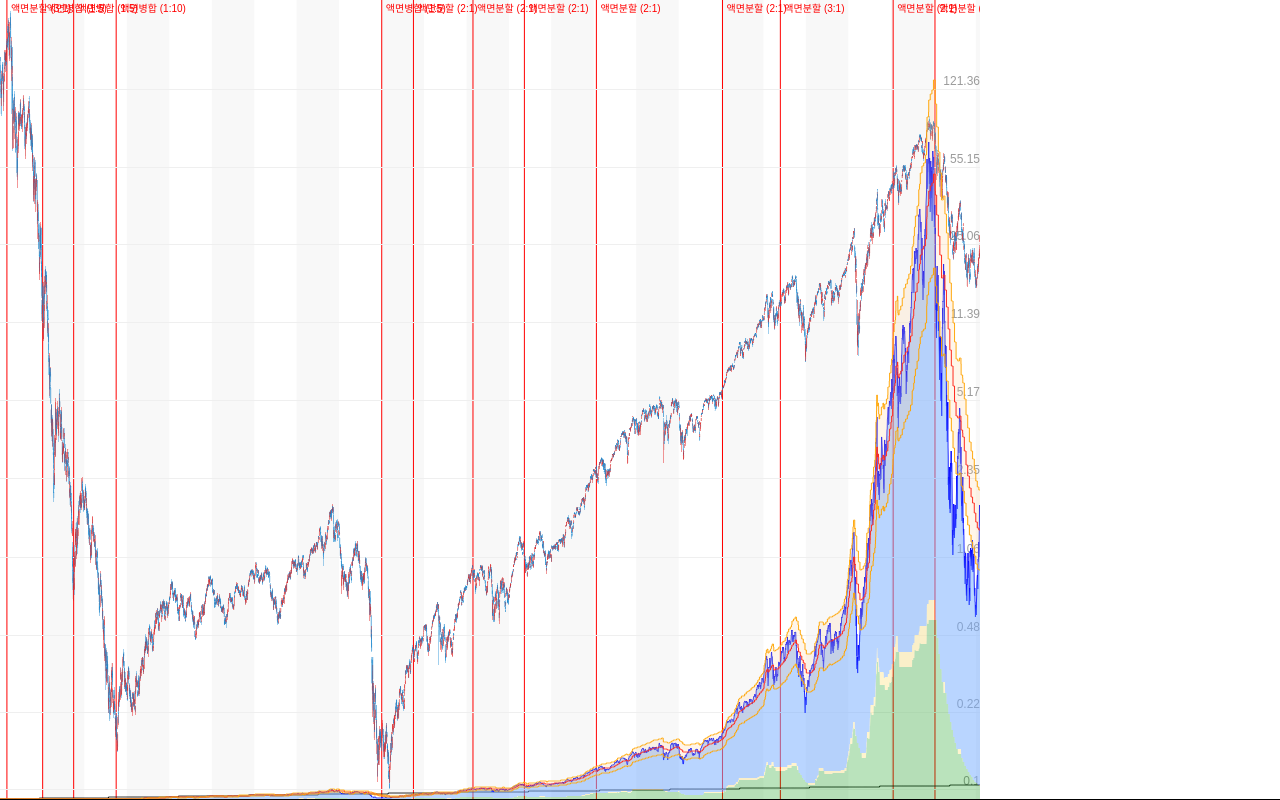
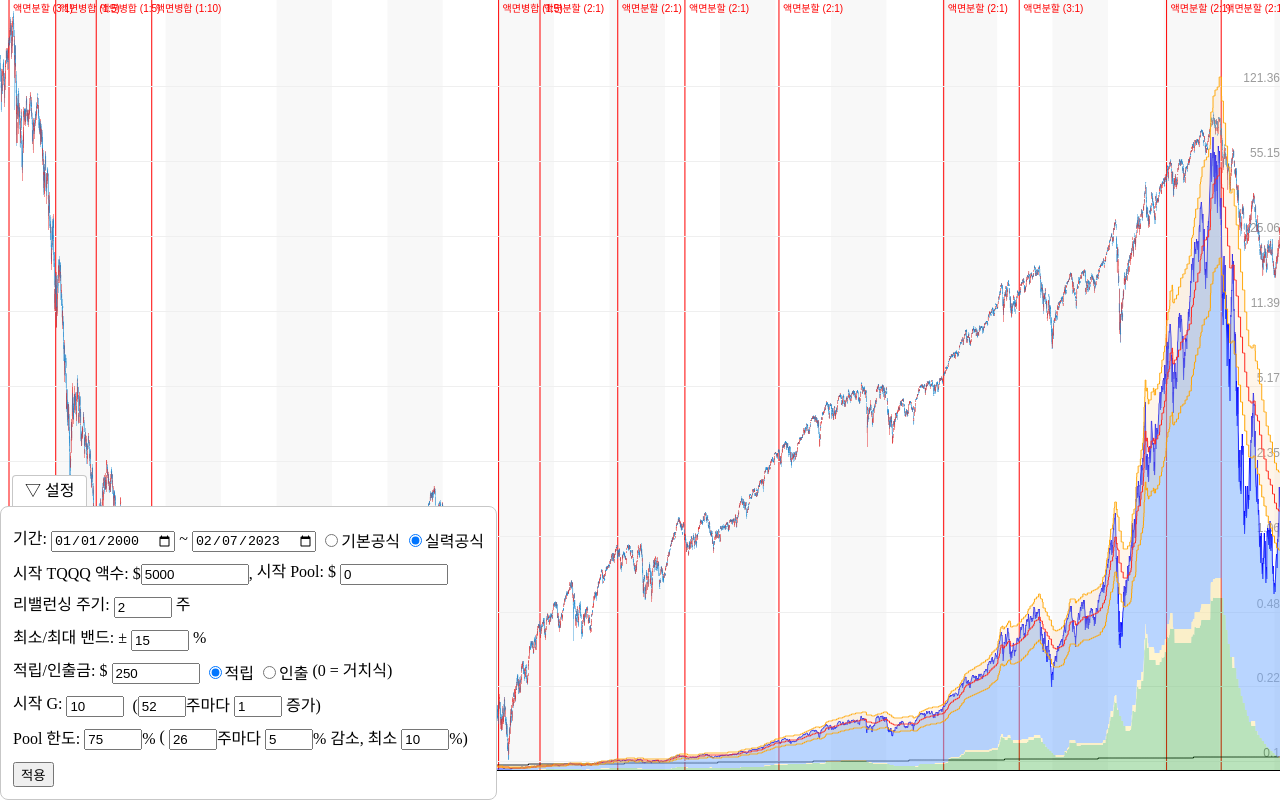
Before and after one commit to Droomii/vr-simul, a React (Create React App) app: page / in a window 1280 px wide. Built offline with nearby package versions, Linux system fonts and the light colour scheme.

Commit message:
new data parsing function

```diff
--- a/src/App.tsx
+++ b/src/App.tsx
@@ -3,6 +3,7 @@ import './App.css';
 import ChartMain from "./common/component/chart/ChartMain";
 import styles from "./App.module.scss";
 import ChartContextProvider from "./context/ChartContextProvider";
+import ChartSettings from "./common/component/settings/ChartSettings";
 
 function App() {
   return (
@@ -13,6 +14,9 @@ function App() {
             <ChartMain/>
           </div>
         </div>
+        <div className={styles.settingsWrap}>
+          <ChartSettings/>
+        </div>
       </ChartContextProvider>
     </div>
   );
--- a/src/common/component/chart/ChartMain.module.scss
+++ b/src/common/component/chart/ChartMain.module.scss
@@ -1,5 +1,5 @@
 .wrapper {
-  width: calc(100% - 300px);
+  width: 100%;
   height: 100%;
   position: relative;
 
@@ -31,6 +31,7 @@
       bottom: 4px;
     }
   }
+
   > .labelWrap {
     position: absolute;
     padding: 10px;
```
Lines whose indentation alone changed are shown as unchanged.
